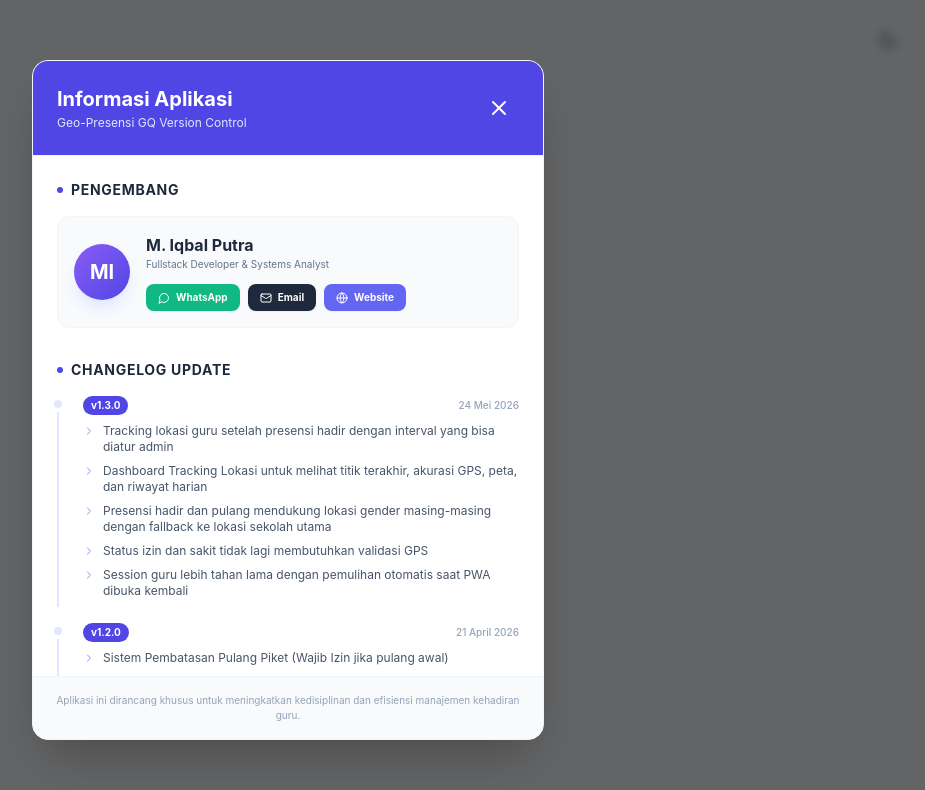
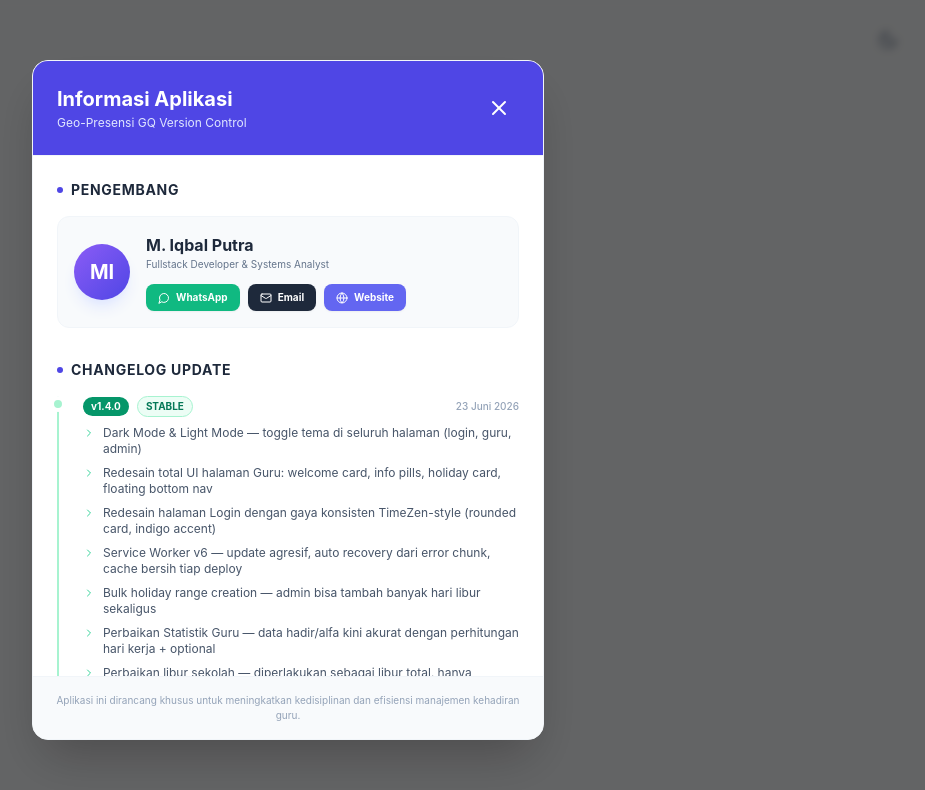
Before and after one commit to miqbalputra/presensi-guru, a React (Vite) app: page /login in a window 1280 px wide. Both pictures are taken after a click on the button "Tentang Aplikasi & Update". Shown: the top 790 px of the page, without its empty margins (352-1277 px from the left). Built offline with nearby package versions, Linux system fonts and the light colour scheme; no server answers.

Commit message:
ui(login): add v1.4.0 stable changelog with latest features

```diff
--- a/src/pages/Login.jsx
+++ b/src/pages/Login.jsx
@@ -23,6 +23,22 @@ function Login({ onLogin }) {
   }
 
   const changelog = [
+    {
+      version: 'v1.4.0',
+      date: '23 Juni 2026',
+      stable: true,
+      features: [
+        'Dark Mode & Light Mode — toggle tema di seluruh halaman (login, guru, admin)',
+        'Redesain total UI halaman Guru: welcome card, info pills, holiday card, floating bottom nav',
+        'Redesain halaman Login dengan gaya konsisten TimeZen-style (rounded card, indigo accent)',
+        'Service Worker v6 — update agresif, auto recovery dari error chunk, cache bersih tiap deploy',
+        'Bulk holiday range creation — admin bisa tambah banyak hari libur sekaligus',
+        'Perbaikan Statistik Guru — data hadir/alfa kini akurat dengan perhitungan hari kerja + optional',
+        'Perbaikan libur sekolah — diperlakukan sebagai libur total, hanya is_workday=1 yang hari kerja',
+        'Hermes API presensi overview — selaras dengan laporan download admin (per-user weekend override)',
+        'Session guru 30 hari — tidak perlu login ulang selama 30 hari, heartbeat otomatis'
+      ]
+    },
     {
       version: 'v1.3.0',
       date: '24 Mei 2026',
@@ -252,18 +268,25 @@ function Login({ onLogin }) {
                 </h3>
                 <div className="space-y-4">
                   {changelog.map((item, idx) => (
-                    <div key={idx} className="relative pl-6 border-l-2 border-indigo-100 dark:border-indigo-500/20 pb-2">
-                      <div className="absolute -left-[9px] top-0 w-4 h-4 bg-indigo-100 dark:bg-indigo-500/20 rounded-full border-4 border-white dark:border-slate-900"></div>
+                    <div key={idx} className={`relative pl-6 border-l-2 pb-2 ${item.stable ? 'border-emerald-200 dark:border-emerald-500/30' : 'border-indigo-100 dark:border-indigo-500/20'}`}>
+                      <div className={`absolute -left-[9px] top-0 w-4 h-4 rounded-full border-4 border-white dark:border-slate-900 ${item.stable ? 'bg-emerald-200 dark:bg-emerald-500/30' : 'bg-indigo-100 dark:bg-indigo-500/20'}`}></div>
                       <div className="flex items-baseline justify-between mb-2">
-                        <span className="px-2 py-0.5 bg-indigo-600 dark:bg-indigo-500 text-white text-[10px] font-bold rounded-full">
-                          {item.version}
-                        </span>
+                        <div className="flex items-center gap-2">
+                          <span className={`px-2 py-0.5 text-white text-[10px] font-bold rounded-full ${item.stable ? 'bg-emerald-600 dark:bg-emerald-500' : 'bg-indigo-600 dark:bg-indigo-500'}`}>
+                            {item.version}
+                          </span>
+                          {item.stable && (
+                            <span className="px-2 py-0.5 bg-emerald-50 dark:bg-emerald-500/10 text-emerald-700 dark:text-emerald-300 text-[10px] font-bold rounded-full border border-emerald-200 dark:border-emerald-500/20">
+                              STABLE
+                            </span>
+                          )}
+                        </div>
                         <span className="text-[10px] text-slate-400 dark:text-slate-500 font-medium">{item.date}</span>
                       </div>
                       <ul className="space-y-2">
                         {item.features.map((feature, fIdx) => (
                           <li key={fIdx} className="text-xs text-slate-600 dark:text-slate-400 flex items-start gap-2">
-                            <ChevronRight className="w-3 h-3 text-indigo-400 dark:text-indigo-500 mt-0.5 shrink-0" />
+                            <ChevronRight className={`w-3 h-3 mt-0.5 shrink-0 ${item.stable ? 'text-emerald-400 dark:text-emerald-500' : 'text-indigo-400 dark:text-indigo-500'}`} />
                             {feature}
                           </li>
                         ))}
```
